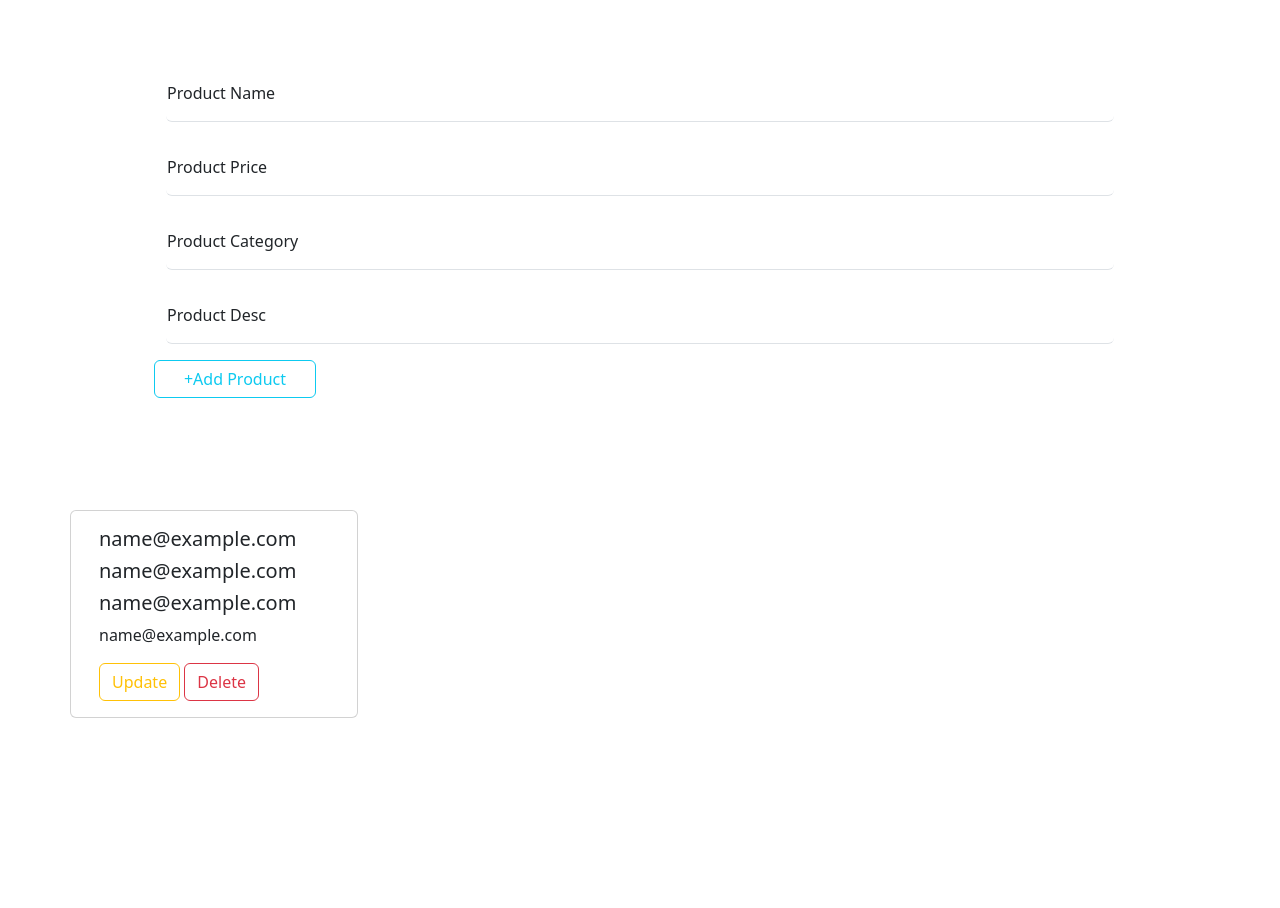
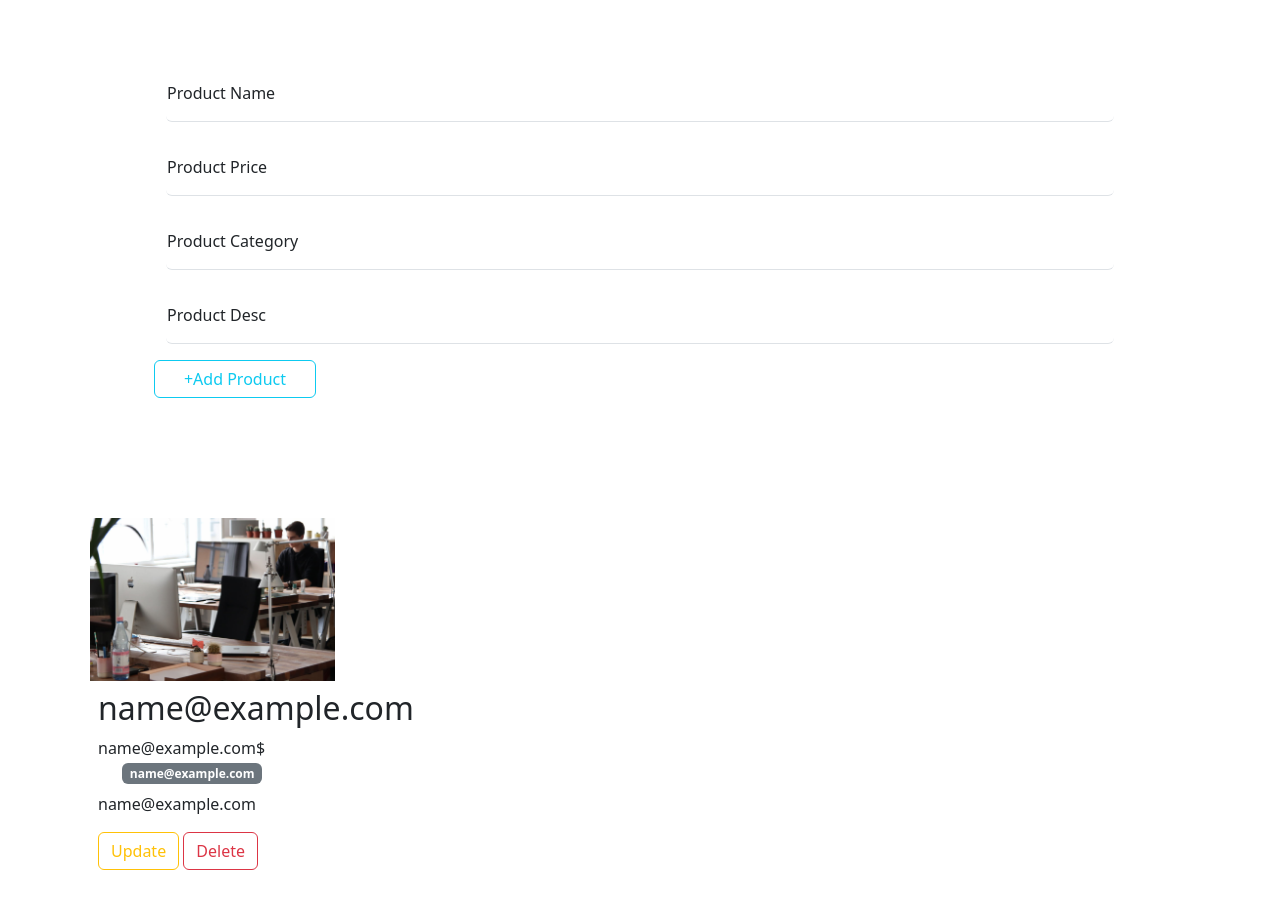
Before and after one commit to Mmy2000/CRUD, a plain HTML site: page index.html in a window 1280 px wide. Both pictures are taken after typing "name@example.com", "name@example.com", "name@example.com", "name@example.com" into the empty fields and a click on the button "+Add Product". Before the commit the page ends 800 px from the top, so only its background shows below. Drawn offline with Linux system fonts and the light colour scheme.

Commit message:
updating

```diff
--- a/index.html
+++ b/index.html
@@ -43,7 +43,19 @@
     </div>
     <div class="container py-5">
         <div class="row " id="rowData">
-
+            <div class="col-md-3">
+                <!-- <div class="inner p-2">
+                    <img src="img/post-3.jpg" class="w-100" alt="">
+                    <div class="content p-2">
+                        <h2>Sumsung</h2>
+                        <span>2000$</span>
+                        <span class="badge bg-secondary ms-4">Category</span>
+                        <p class="mt-2">Lorem ipsum dolor sit.</p>
+                        <a href="#" onclick="updateProduct(${i})" class="btn btn btn-outline-warning">Update</a>
+                        <a href="#" onclick="updateProduct(${i})" class="btn btn btn-outline-danger">Delete</a>
+                    </div>
+                </div> -->
+            </div>
         </div>
     </div>
     <script src="js/bootstrap.bundle.min.js"></script>
--- a/js/index.js
+++ b/js/index.js
@@ -65,14 +65,17 @@ function clear() {
 function displayProduct() {
     var box = ''
     for (let i = 0; i < products.length; i++) {
-        box += `<div class="card"  style="width: 18rem;">
-                <div class="card-body">
-                    <h5 class="card-title">${products[i].id}</h5>
-                    <h5 class="card-title">${products[i].price}</h5>
-                    <h5 class="card-title">${products[i].category}</h5>
-                    <p class="card-text">${products[i].desc}</p>
-                    <a href="#" onclick="updateProduct(${i})" class="btn btn btn-outline-warning">Update</a>
-                    <a href="#" onclick="deleteProduct(${i})" class="btn btn btn-outline-danger">Delete</a>
+        box += `<div class="col-md-3">
+                <div class="inner p-2">
+                    <img src="img/post-3.jpg" class="w-100" alt="">
+                    <div class="content p-2">
+                        <h2>${products[i].id}</h2>
+                        <span>${products[i].price}$</span>
+                        <span class="badge bg-secondary ms-4">${products[i].category}</span>
+                        <p class="mt-2">${products[i].desc}</p>
+                        <a href="#" onclick="updateProduct(${i})" class="btn btn btn-outline-warning">Update</a>
+                        <a href="#" onclick="deleteProduct(${i})" class="btn btn btn-outline-danger">Delete</a>
+                    </div>
                 </div>
             </div>`
 
```
